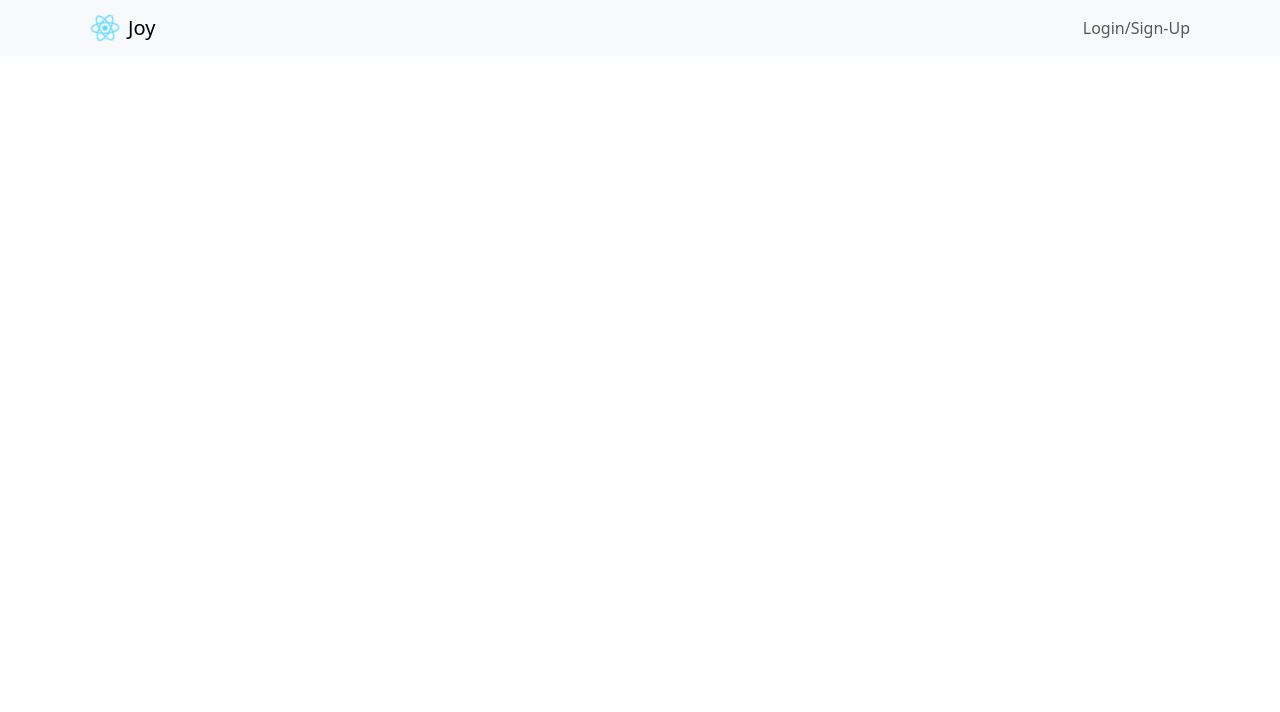
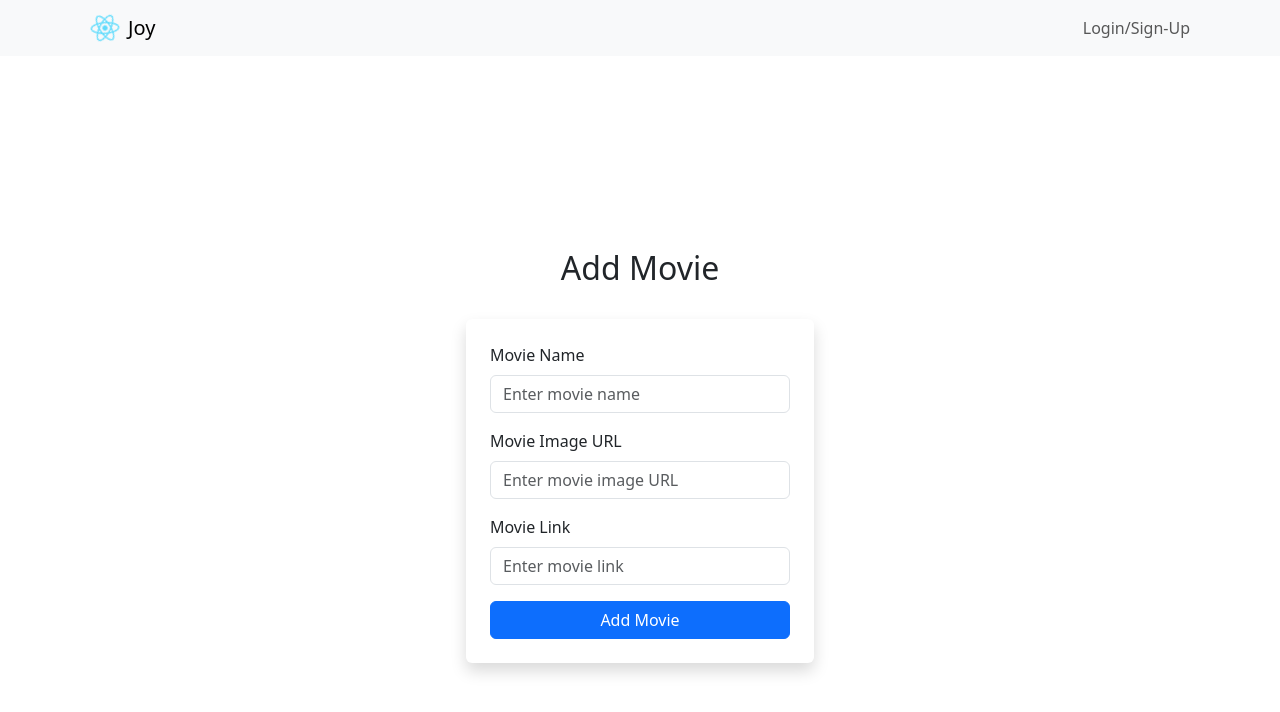
Before and after one commit to J0SAL/firebase-crud, a React (Create React App) app in the folder ui/: page /add-movie in a window 1280 px wide. Before the commit this address had no page. Shown: the top 712 px of the page. Built offline with nearby package versions, Linux system fonts and the light colour scheme.

Commit message:
movie page ui + skeleton loading

```diff
--- a/ui/package.json
+++ b/ui/package.json
@@ -14,6 +14,7 @@
     "react": "^18.3.1",
     "react-bootstrap": "^2.10.4",
     "react-dom": "^18.3.1",
+    "react-loading-skeleton": "^3.4.0",
     "react-router-dom": "^6.26.0",
     "react-scripts": "5.0.1",
     "react-toastify": "^10.0.5",
--- a/ui/src/Routes.js
+++ b/ui/src/Routes.js
@@ -5,6 +5,7 @@ import Login from "./components/signin/Login";
 import Register from "./components/signin/Register";
 import Home from "./components/Home";
 import SignIn from "./components/signin/SignIn";
+import AddMovie from "./components/Movies/AddMovie";
 
 function CustomRoutes() {
   return (
@@ -14,6 +15,7 @@ function CustomRoutes() {
       <Route path="/register" element={<Register />} />
       <Route path="/signin" element={<SignIn />} />
       <Route path="/user-info" element={<UserInfo />} />
+      <Route path="/add-movie" element={<AddMovie />} />
     </Routes>
   );
 }
--- a/ui/src/components/Home.jsx
+++ b/ui/src/components/Home.jsx
@@ -1,11 +1,10 @@
 import React from 'react'
 import { useAuth } from '../context/AuthContext'
+import AllMovies from './Movies/AllMovies'
 
 function Home() {
     return (
-        <div>
-            Home
-        </div>
+        <AllMovies />
     )
 }
 
--- /dev/null
+++ b/ui/src/components/Movies/AddMovie.jsx
@@ -0,0 +1,72 @@
+import { Container, Row, Col, Form, Button } from 'react-bootstrap';
+import { useState } from 'react';
+
+function AddMovie() {
+    const [movie, setMovie] = useState({
+        name: '',
+        image: '',
+        link: ''
+    });
+
+    const handleChange = (e) => {
+        setMovie({
+            ...movie,
+            [e.target.name]: e.target.value
+        });
+    };
+
+    const handleSubmit = (e) => {
+        e.preventDefault();
+        // Handle form submission logic here
+        console.log("Movie Details:", movie);
+    };
+
+    return (
+        <Container className="d-flex justify-content-center align-items-center min-vh-100">
+            <Row className="w-100">
+                <Col xs={12} className="text-center mb-4">
+                    <h2 className="text-dark">Add Movie</h2>
+                </Col>
+                <Col xs={12} md={4} className="mx-auto">
+                    <Form onSubmit={handleSubmit} className="p-4 bg-white rounded shadow">
+                        <Form.Group className="mb-3">
+                            <Form.Label>Movie Name</Form.Label>
+                            <Form.Control
+                                type="text"
+                                name="name"
+                                value={movie.name}
+                                onChange={handleChange}
+                                placeholder="Enter movie name"
+                            />
+                        </Form.Group>
+                        <Form.Group className="mb-3">
+                            <Form.Label>Movie Image URL</Form.Label>
+                            <Form.Control
+                                type="text"
+                                name="image"
+                                value={movie.image}
+                                onChange={handleChange}
+                                placeholder="Enter movie image URL"
+                            />
+                        </Form.Group>
+                        <Form.Group className="mb-3">
+                            <Form.Label>Movie Link</Form.Label>
+                            <Form.Control
+                                type="text"
+                                name="link"
+                                value={movie.link}
+                                onChange={handleChange}
+                                placeholder="Enter movie link"
+                            />
+                        </Form.Group>
+                        <Button type="submit" variant="primary" className="w-100">
+                            Add Movie
+                        </Button>
+                    </Form>
+                </Col>
+            </Row>
+        </Container>
+    );
+}
+
+export default AddMovie;
--- /dev/null
+++ b/ui/src/components/Movies/AllMovies.jsx
@@ -0,0 +1,54 @@
+import { useState } from 'react';
+import { Container, Row, Col, Card, Button } from 'react-bootstrap';
+import Skeleton from 'react-loading-skeleton';
+import 'react-loading-skeleton/dist/skeleton.css';
+import MovieCard from './MovieCard';
+
+function AllMovies() {
+    // Dummy movie data array
+    const movies = [
+        {
+            id: 1,
+            name: "The Shawshank Redemption",
+            image: "https://via.placeholder.com/150",
+            link: "https://www.imdb.com/title/tt0111161/"
+        },
+        {
+            id: 2,
+            name: "The Godfather",
+            image: "https://via.placeholder.com/150",
+            link: "https://www.imdb.com/title/tt0068646/"
+        },
+        {
+            id: 3,
+            name: "The Dark Knight",
+            image: "https://via.placeholder.com/150",
+            link: "https://www.imdb.com/title/tt0468569/"
+        },
+        {
+            id: 4,
+            name: "Forrest Gump",
+            image: "https://via.placeholder.com/150",
+            link: "https://www.imdb.com/title/tt0109830/"
+        }
+    ];
+
+    return (
+        <Container className="py-5">
+            <Row>
+                <Col xs={12} className="text-center mb-4">
+                    <h2>All Movies</h2>
+                </Col>
+            </Row>
+            <Row>
+                {movies.map((movie, key) => (
+                    <Col xs={12} md={3} className="mb-4" key={key}>
+                        <MovieCard movie={movie} />
+                    </Col>
+                ))}
+            </Row>
+        </Container>
+    );
+}
+
+export default AllMovies;
--- /dev/null
+++ b/ui/src/components/Movies/MovieCard.jsx
@@ -0,0 +1,47 @@
+import { useState } from 'react';
+import { Container, Row, Col, Card, Button } from 'react-bootstrap';
+import Skeleton from 'react-loading-skeleton';
+
+function MovieCard({ movie }) {
+    const [loading, setLoading] = useState(true);
+
+    const handleImageLoad = () => {
+        setLoading(false);
+    };
+
+    return (
+        <Card className="h-100 shadow-sm">
+            {loading ? (
+                <Skeleton height={200} />
+            ) : (
+                <Card.Img
+                    variant="top"
+                    src={movie.image}
+                    onLoad={handleImageLoad}
+                    style={{ display: loading ? 'none' : 'block' }}
+                />
+            )}
+            <Card.Body>
+                {loading ? (
+                    <>
+                        <Skeleton width={100} count={2} />
+                    </>
+                ) : (
+                    <>
+                        <Card.Title>{movie.name}</Card.Title>
+                        <Button
+                            variant="primary"
+                            href={movie.link}
+                            target="_blank"
+                            rel="noopener noreferrer"
+                        >
+                            View More
+                        </Button>
+                    </>
+                )}
+            </Card.Body>
+        </Card>
+    );
+}
+
+export default MovieCard;
--- a/ui/src/components/common/PageNavbar.jsx
+++ b/ui/src/components/common/PageNavbar.jsx
@@ -19,7 +19,7 @@ function PageNavbar() {
 
     const { user, logout } = useAuth();
     const navLinks = [
-        { title: "Protected Path", path: "#" },
+        { title: "Add Movie", path: "/add-movie" },
     ];
     return (
         <Navbar collapseOnSelect expand="lg" bg="light" variant="light">
```
Also changed, not shown: 1 other file (tests, documents, lock files or other folders).
